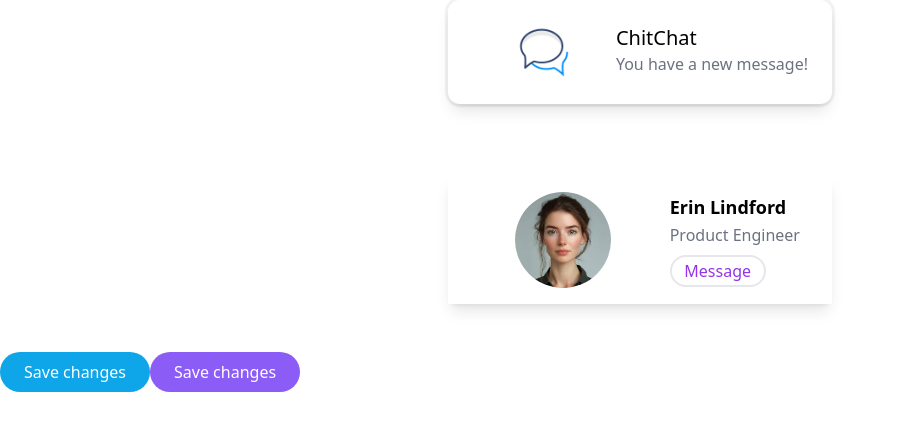
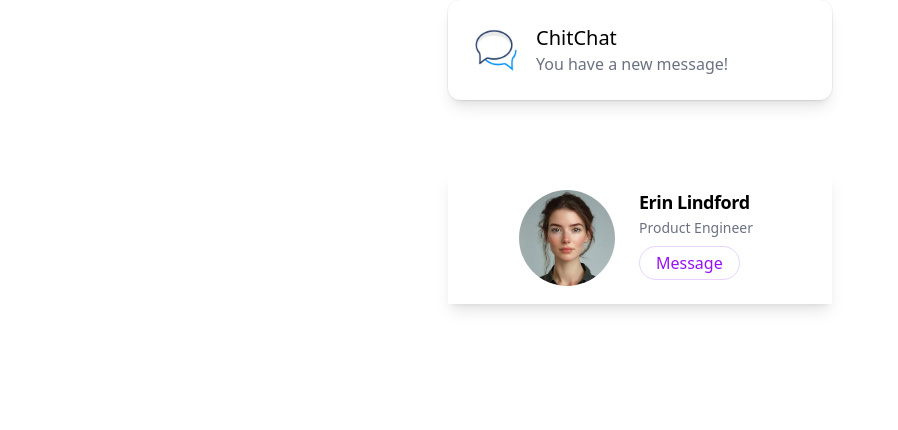
Before and after one commit to alamin856/Tailwind, a plain HTML site: page 1-Ulity-Classes/index.html in a window 1280 px wide. Shown: the whole page, without its empty margins (0-898 px from the left). Drawn offline with nearby package versions, Linux system fonts and the light colour scheme.

Commit message:
changed tailwind cdn link

```diff
--- a/1-Ulity-Classes/index.html
+++ b/1-Ulity-Classes/index.html
@@ -4,33 +4,26 @@
     <meta charset="UTF-8">
     <meta name="viewport" content="width=device-width, initial-scale=1.0">
     <title>Tailwind Project 1</title>
-    <script src="https://cdn.tailwindcss.com"></script>
+    <script src="https://unpkg.com/@tailwindcss/browser@4"></script>
 </head>
-<body class="">
-    <div class="mx-auto flex flex-col max-w-sm rounded-xl bg-white p-6 shadow-lg outline outline-black/5 md:flex-row">
-        <img class="size-14 shrink-0 mx-auto" src="img/message.png" alt="chitchat">
-        <div class="text-center md:text-left">
+<body>
+    <div class="mx-auto flex max-w-sm items-center gap-x-4 rounded-xl bg-white p-6 shadow-lg outline outline-black/5">
+        <img class="size-12 shrink-0" src="img/message.png" alt="chitchat">
+        <div class="">
             <div class="text-xl font-medium text-black">ChitChat</div>
-            <p class="text-gray-500 font-medium">You have a new message!</p>
+            <p class="text-gray-500">You have a new message!</p>
         </div>
     </div>
     <br><br><br>
-    <div class="flex flex-col mx-auto max-w-sm gap-2 shadow-lg p-8 sm:flex-row sm:items-center sm:gap-6 sm:py-4">
-        <img class="mx-auto block h-24 rounded-full sm:shrink-0 sm:mx-0:" src="img/erin_lindford.jpg" alt="Logo">
-        <div class="space-y-2 text-center sm:text-left">
+    <div class="mx-auto max-w-sm flex flex-col justify-center gap-2 p-8 sm:flex-row sm:items-center sm:gap-6 sm:py-4 shadow-lg">
+        <img class="mx-auto h-24 block rounded-full sm:mx-0 sm:shrink-0" src="img/erin_lindford.jpg" alt="Logo">
+        <div class="space-x-2 text-center sm:text-left">
             <div class="space-y-0.5">
-                <p class="text-lg font-semibold text-black">Erin Lindford</p>
-                <p class="text-gray-500 font-medium">Product Engineer</p>
+                <p class="text-lg font-semibold text-black -tracking-wide">Erin Lindford</p>
+                <p class="text-gray-500 font-medium text-sm">Product Engineer</p>
             </div>
-            <button class="outline-none border-2 border-purple-150 rounded-full w-24 h-8 text-purple-600 hover:border-transparent hover:bg-purple-600 hover:text-white active:bg-purple-700 font-medium duration-500">Message</button>
+            <button class="border-1 border-purple-200 text-purple-600 hover:border-transparent hover:bg-purple-600 hover:text-white active:bg-purple-700 px-4 py-1 my-2 rounded-full">Message</button>
         </div>
-    </div>
-    <br><br>
-
-    <div class="flex">
-        <button class="bg-sky-500 px-6 py-2 rounded-full font-medium text-white hover:bg-sky-700 duration-500">Save changes</button>
-
-        <button class="px-6 py-2 rounded-full font-medium bg-violet-500 text-white hover:bg-violet-600 focus:outline-2 focus:outline-offset-2 focus:outline-violet-500 active:bg-violet-700">Save changes</button>
     </div>
 </body>
 </html>
```
Also changed, not shown: 2-hover-focus/index.html (added, +15 -0 lines), 1-Ulity-Classes/tailwind.config.js (added).
